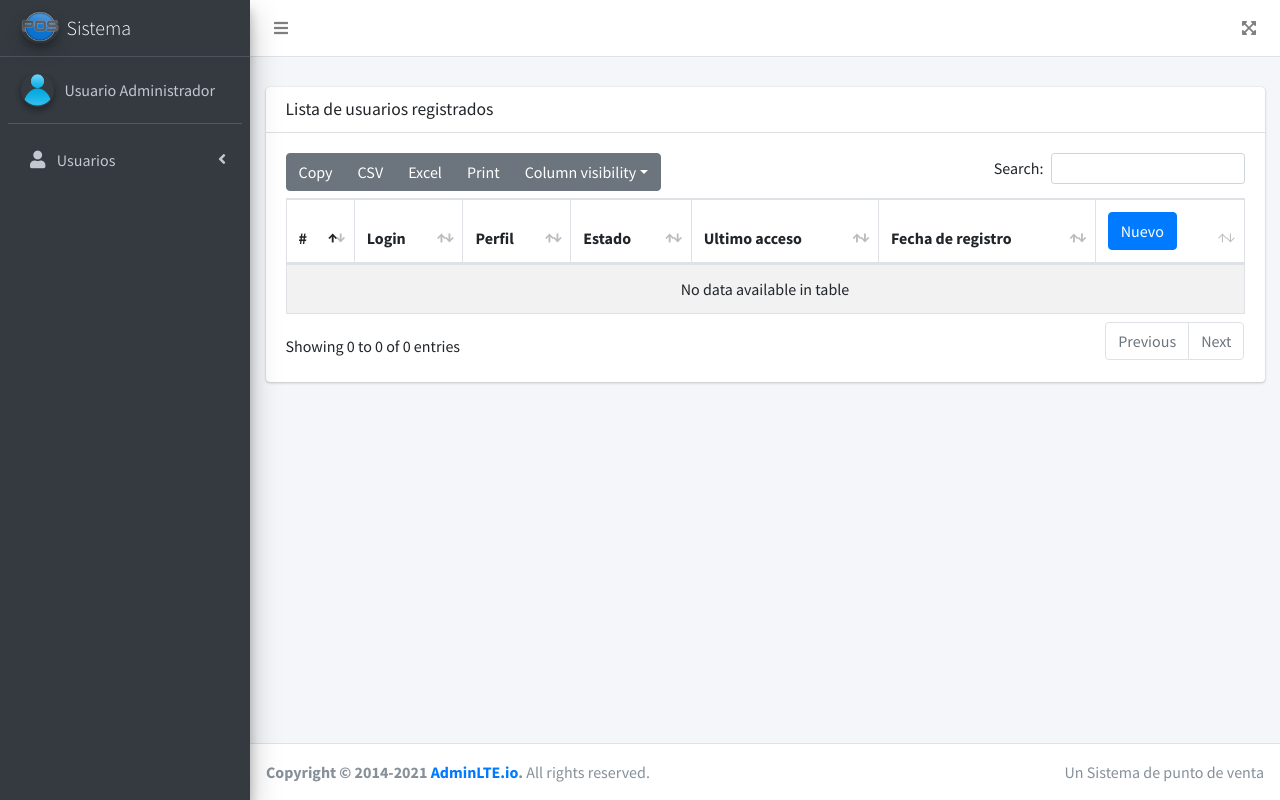
After one commit to pablotorrez2004x1x/servidor-pos-JUANPABLO-TORREZ, a PHP site: page /VUsuario in a window 1280 px wide. The commit adds this page. Run offline with PHP 8.4, Linux system fonts and the light colour scheme; data that the repository does not hold is empty; some libraries are stand-ins or nearby versions.

Commit message:
video2pospablotorrez

```diff
--- /dev/null
+++ b/assest/js/usuario.js
@@ -0,0 +1,19 @@
+function MNuevoUsuario(){
+    $("#modal-default").modal("show")
+
+    var obj=""
+    $.ajax({
+        type:"POST",
+        url:"vista/usuario/FNuevoUsuario.php",
+        data:obj,
+        success:function(data){
+            $("#content-default").html(data)
+        }
+    })
+
+}
+
+function regUsuario(){
+
+
+}
--- a/controlador/usuarioControlador.php
+++ b/controlador/usuarioControlador.php
@@ -13,8 +13,16 @@ class ControladorUsuario{
 
         if($resultado["login_usuario"]==$usuario && $resultado["password"]==$password && $resultado["estado"]==1){
 
-            echo "acceso correcto";
+            echo '<script>
+
+            window.location="inicio";
+
+            </script>';
         }
     }
 }
+static public function ctrInfoUsuarios(){
+    $respuesta=ModeloUsuario::mdlInfoUsuarios();
+    return $respuesta;
 }
+}
--- a/modelo/usuarioModelo.php
+++ b/modelo/usuarioModelo.php
@@ -14,4 +14,13 @@ class ModeloUsuario{
       $stmt->close();
       $stmt->null;
     }
+    static public function mdlInfoUsuarios(){
+      $stmt=Conexion::conectar()->prepare("select * from usuario");
+      $stmt->execute();
+
+      return $stmt->fetchAll();
+
+      $stmt->close();
+      $stmt->null;
 }
+}
--- /dev/null
+++ b/vista/VUsuario.php
@@ -0,0 +1,76 @@
+
+  <!-- Content Wrapper. Contains page content -->
+  <div class="content-wrapper">
+    <!-- Content Header (Page header) -->
+    <div class="content-header">
+      <div class="container-fluid">
+      </div><!-- /.container-fluid -->
+    </div>
+    <!-- /.content-header -->
+
+    <!-- Main content -->
+    <div class="content">
+      <div class="container-fluid">
+         <!-- /.card -->
+
+         <div class="card">
+              <div class="card-header">
+                <h3 class="card-title">Lista de usuarios registrados</h3>
+              </div>
+              <!-- /.card-header -->
+              <div class="card-body">
+                <table id="example1" class="table table-bordered table-striped">
+                  <thead>
+                  <tr>
+                    <th>#</th>
+                    <th>Login</th>
+                    <th>Perfil</th>
+                    <th>Estado</th>
+                    <th>Ultimo acceso</th>
+                    <th>Fecha de registro</th>
+                    <td>
+                    <button class="btn btn-primary" onclick="MNuevoUsuario()">Nuevo</button>
+                </td>
+                </tr>
+                  </thead>
+           <tbody>
+            <?php
+           $usuario=ControladorUsuario::ctrInfoUsuarios();
+          foreach($usuario as $value){
+            ?>
+
+            <tr>
+                <td><?php echo $value["id_usuario"];?></td>
+                <td><?php echo $value["login_usuario"];?></td>
+                <td><?php echo $value["perfil"];?></td>
+                <td><?php echo $value["estado"];?></td>
+                <td><?php echo $value["ultimo_login"];?></td>
+                <td><?php echo $value["fecha_registro"];?></td>
+                <td>
+                    <div class="btn-group">
+                 <button class="btn btn-secondary">
+                    <i class="fas fa-edit"></i>
+                 </button>
+                 <button class="btn btn-danger">
+                    <i class="fas fa-trash"></i>
+                 </button>
+                    </div>
+                </td>
+            </tr>
+          <?php
+          }
+          ?>
+
+           </tbody>
+
+                </table>
+              </div>
+              <!-- /.card-body -->
+            </div>
+            <!-- /.card -->
+
+      </div><!-- /.container-fluid -->
+    </div>
+    <!-- /.content -->
+  </div>
+  <!-- /.content-wrapper -->
--- /dev/null
+++ b/vista/asideMenu.php
@@ -0,0 +1,77 @@
+<body class="hold-transition sidebar-mini">
+<div class="wrapper">
+
+  <!-- Navbar -->
+  <nav class="main-header navbar navbar-expand navbar-white navbar-light">
+    <!-- Left navbar links -->
+    <ul class="navbar-nav">
+      <li class="nav-item">
+        <a class="nav-link" data-widget="pushmenu" href="#" role="button"><i class="fas fa-bars"></i></a>
+      </li>
+    </ul>
+
+    <!-- Right navbar links -->
+    <ul class="navbar-nav ml-auto">
+
+      <li class="nav-item">
+        <a class="nav-link" data-widget="fullscreen" href="#" role="button">
+          <i class="fas fa-expand-arrows-alt"></i>
+        </a>
+      </li>
+
+    </ul>
+  </nav>
+  <!-- /.navbar -->
+
+  <!-- Main Sidebar Container -->
+  <aside class="main-sidebar sidebar-dark-primary elevation-4">
+    <!-- Brand Logo -->
+    <a href="index3.html" class="brand-link">
+      <img src="assest/dist/img/Logo_POS.png" alt="AdminLTE Logo" class="brand-image img-circle elevation-3" style="opacity: .8">
+      <span class="brand-text font-weight-light">Sistema</span>
+    </a>
+
+    <!-- Sidebar -->
+    <div class="sidebar">
+      <!-- Sidebar user panel (optional) -->
+      <div class="user-panel mt-3 pb-3 mb-3 d-flex">
+        <div class="image">
+          <img src="assest/dist/img/user_default.png" class="img-circle elevation-2" alt="User Image">
+        </div>
+        <div class="info">
+          <a href="#" class="d-block">Usuario Administrador</a>
+        </div>
+      </div>
+
+
+
+      <!-- Sidebar Menu -->
+      <nav class="mt-2">
+        <ul class="nav nav-pills nav-sidebar flex-column" data-widget="treeview" role="menu" data-accordion="false">
+          <!-- Add icons to the links using the .nav-icon class
+               with font-awesome or any other icon font library -->
+          <li class="nav-item">
+            <a href="#" class="nav-link">
+              <i class="nav-icon fas fa-user"></i>
+              <p>
+               Usuarios
+                <i class="right fas fa-angle-left"></i>
+              </p>
+            </a>
+            <ul class="nav nav-treeview">
+
+              <li class="nav-item">
+                <a href="VUsuario" class="nav-link">
+                  <i class="far fa-circle nav-icon"></i>
+                  <p>Lista de usuarios</p>
+                </a>
+              </li>
+            </ul>
+          </li>
+
+        </ul>
+      </nav>
+      <!-- /.sidebar-menu -->
+    </div>
+    <!-- /.sidebar -->
+  </aside>
--- /dev/null
+++ b/vista/footer.php
@@ -0,0 +1,63 @@
+
+  <!-- Main Footer -->
+  <footer class="main-footer">
+    <!-- To the right -->
+    <div class="float-right d-none d-sm-inline">
+      Un Sistema de punto de venta
+    </div>
+    <!-- Default to the left -->
+    <strong>Copyright &copy; 2014-2021 <a href="https://adminlte.io">AdminLTE.io</a>.</strong> All rights reserved.
+  </footer>
+</div>
+<!-- ./wrapper -->
+
+<!-- REQUIRED SCRIPTS -->
+
+<!-- jQuery -->
+<script src="assest/plugins/jquery/jquery.min.js"></script>
+<!-- Bootstrap 4 -->
+<script src="assest/plugins/bootstrap/js/bootstrap.bundle.min.js"></script>
+<!-- AdminLTE App -->
+<script src="assest/dist/js/adminlte.min.js"></script>
+<!-- DataTables  & Plugins -->
+<script src="assest/plugins/datatables/jquery.dataTables.min.js"></script>
+<script src="assest/plugins/datatables-bs4/js/dataTables.bootstrap4.min.js"></script>
+<script src="assest/plugins/datatables-responsive/js/dataTables.responsive.min.js"></script>
+<script src="assest/plugins/datatables-responsive/js/responsive.bootstrap4.min.js"></script>
+<script src="assest/plugins/datatables-buttons/js/dataTables.buttons.min.js"></script>
+<script src="assest/plugins/datatables-buttons/js/buttons.bootstrap4.min.js"></script>
+<script src="assest/plugins/jszip/jszip.min.js"></script>
+<script src="assest/plugins/pdfmake/pdfmake.min.js"></script>
+<script src="assest/plugins/pdfmake/vfs_fonts.js"></script>
+<script src="assest/plugins/datatables-buttons/js/buttons.html5.min.js"></script>
+<script src="assest/plugins/datatables-buttons/js/buttons.print.min.js"></script>
+<script src="assest/plugins/datatables-buttons/js/buttons.colVis.min.js"></script>
+
+<script src="assest/js/usuario.js"></script>
+
+<div class="modal fade" id="modal-default">
+        <div class="modal-dialog">
+          <div class="modal-content" id="content-default">
+
+          </div>
+          <!-- /.modal-content -->
+        </div>
+        <!-- /.modal-dialog -->
+      </div>
+      <!-- /.modal -->
+
+      <!-- jquery-validation -->
+<script src="assest/plugins/jquery-validation/jquery.validate.min.js"></script>
+<script src="assest/plugins/jquery-validation/additional-methods.min.js"></script>
+
+<script>
+  $(function () {
+    $("#example1").DataTable({
+      "responsive": true, "lengthChange": false, "autoWidth": false,
+      "buttons": ["copy", "csv", "excel", "pdf", "print", "colvis"]
+    }).buttons().container().appendTo('#example1_wrapper .col-md-6:eq(0)');
+
+  });
+</script>
+</body>
+</html>
--- a/vista/plantilla.php
+++ b/vista/plantilla.php
@@ -9,74 +9,31 @@
   <link rel="stylesheet" href="https://fonts.googleapis.com/css?family=Source+Sans+Pro:300,400,400i,700&display=fallback">
   <!-- Font Awesome -->
   <link rel="stylesheet" href="assest/plugins/fontawesome-free/css/all.min.css">
-  <!-- icheck bootstrap -->
-  <link rel="stylesheet" href="assest/plugins/icheck-bootstrap/icheck-bootstrap.min.css">
+ <!-- DataTables -->
+ <link rel="stylesheet" href="assest/plugins/datatables-bs4/css/dataTables.bootstrap4.min.css">
+  <link rel="stylesheet" href="assest/plugins/datatables-responsive/css/responsive.bootstrap4.min.css">
+  <link rel="stylesheet" href="assest/plugins/datatables-buttons/css/buttons.bootstrap4.min.css">
   <!-- Theme style -->
   <link rel="stylesheet" href="assest/dist/css/adminlte.min.css">
 <!-- Theme style -->
 <link rel="icon" href="assest/dist/img/Logo_POS.png">
+</head>
 
-</head>
-<body class="hold-transition login-page">
-<div class="login-box">
+<?php
+if(isset($_GET["ruta"])){
 
-  <!-- /.login-logo -->
-  <div class="card">
-    <div class="card-body login-card-body">
-    <div class="login-logo">
-    <img src="assest/dist/img/logo_login.png" alt="" width="200">
-  </div>
+  if($_GET["ruta"]=="inicio"||
+    $_GET["ruta"]=="VUsuario"){
+    include "asideMenu.php";
 
-      <form action="" method="post">
-        <div class="input-group mb-3">
-          <input type="text" class="form-control" placeholder="Usuario" name="usuario">
-          <div class="input-group-append">
-            <div class="input-group-text">
-              <span class="fas fa-user"></span>
-            </div>
-          </div>
-        </div>
-        <div class="input-group mb-3">
-          <input type="password" class="form-control" placeholder="Password" name="password">
-          <div class="input-group-append">
-            <div class="input-group-text">
-              <span class="fas fa-lock"></span>
-            </div>
-          </div>
-        </div>
-        <div class="row">
-          <div class="col-8">
+    include $_GET["ruta"].".php";
 
-          </div>
-          <!-- /.col -->
-          <div class="col-4">
-            <button type="submit" class="btn btn-primary btn-block">Acceder</button>
-          </div>
-          <!-- /.col -->
-        </div>
-        <?php
-        $login=new ControladorUsuario();
-        $login->ctrIngresoUsuario();
-
-        ?>
-      </form>
-
-    </div>
-    <!-- /.login-card-body -->
-  </div>
-</div>
-<!-- /.login-box -->
-
-<!-- jQuery -->
-<script src="assest/plugins/jquery/jquery.min.js"></script>
-<!-- Bootstrap 4 -->
-<script src="assest/plugins/bootstrap/js/bootstrap.bundle.min.js"></script>
-<!-- AdminLTE App -->
-<script src="assest/dist/js/adminlte.min.js"></script>
-</body>
-
-
-
-
+    include "footer.php";
+}
+}
+else{
+  include "vista/login.php";
+}
+?>
 
 </html>
```
Also changed, not shown: vista/inicio.php (added, +31 -0 lines), vista/login.php (added, +57 -0 lines), vista/usuario/FNuevoUsuario.php (added, +74 -0 lines), .htaccess (added).
